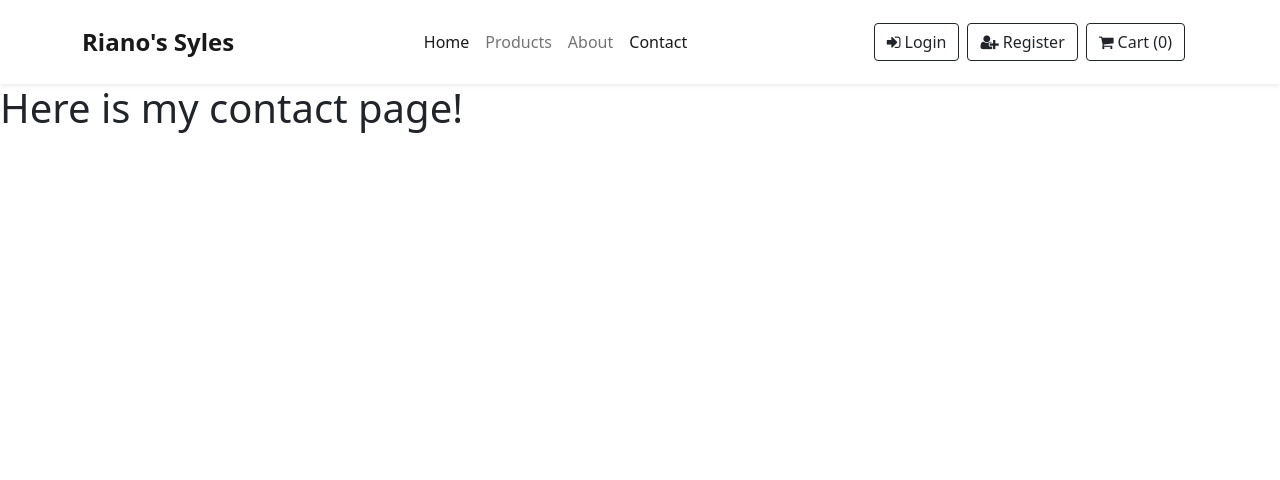
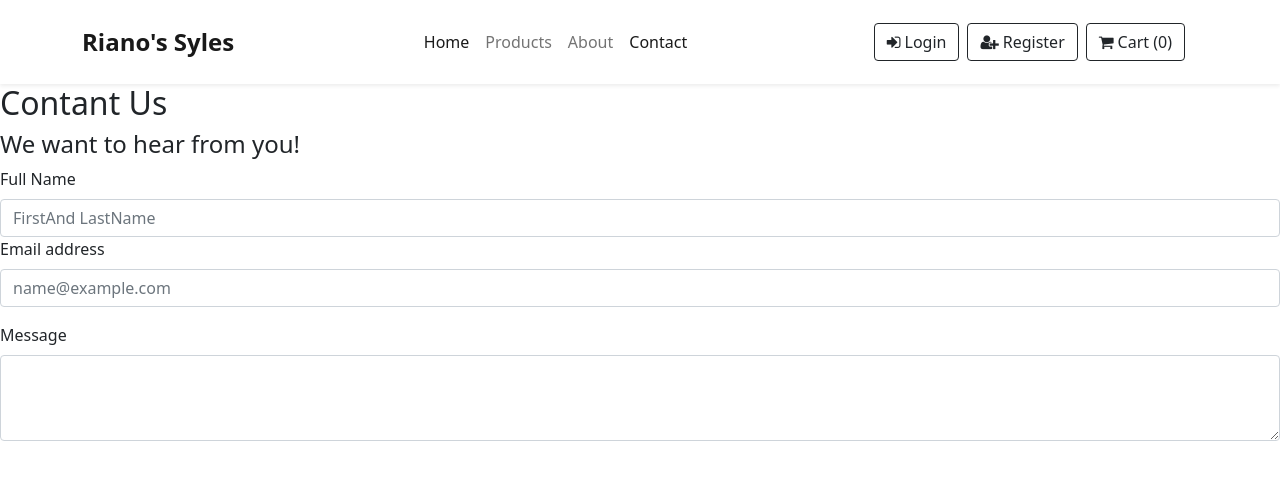
Before and after one commit to daninteriano/Phase-2-Project, a React (Create React App) app: page /contact in a window 1280 px wide. Shown: the top 480 px of the page. Built offline with nearby package versions, Linux system fonts and the light colour scheme.

Commit message:
Continuing modifying the contant us page, and trying to shorten the length of my input fields.

```diff
--- a/src/components/Contact.jsx
+++ b/src/components/Contact.jsx
@@ -1,7 +1,20 @@
 import React from 'react';
 
 export default function Contact() {
-  return <div>
-      <h1>Here is my contact page!</h1>
-  </div>;
+    return (
+    <div>
+        <div class="mb-3">
+            <h2>Contant Us</h2>
+            <h4>We want to hear from you!</h4>
+            <label for="fullName" class="form-label">Full Name</label>
+            <input type="text" class="form-control" id="fullNameForm" placeholder="FirstAnd LastName" />
+            <label for="exampleFormControlInput1" class="form-label">Email address</label>
+            <input type="email" class="form-control" id="emailFormControlInput" placeholder="name@example.com" />
+        </div>
+        <div class="mb-3 " width="50px">
+            <label for="exampleFormControlTextarea1" class="form-label">Message</label>
+            <textarea class="form-control" id="exampleFormControlTextarea1" rows="3" ></textarea>
+        </div>
+    </div>
+    )
 }
```
